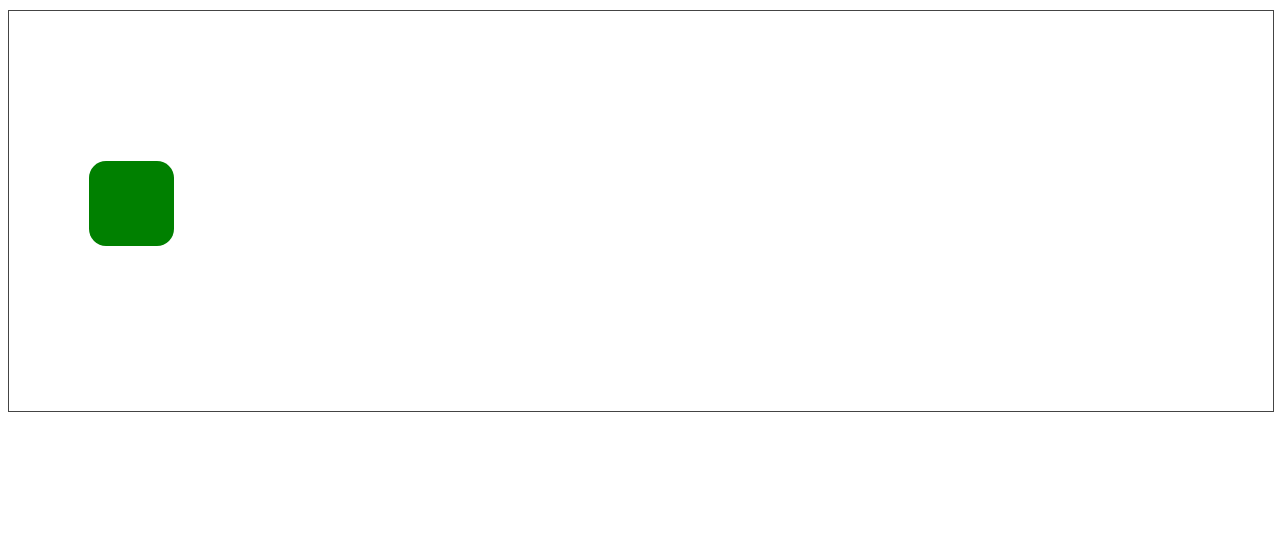
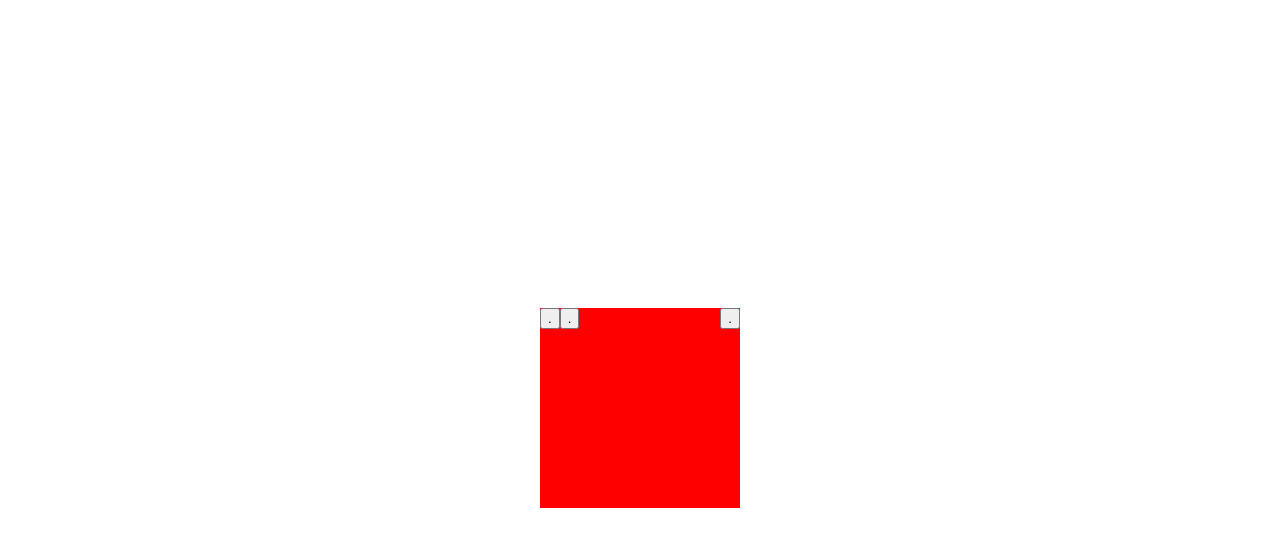
Before and after one commit to juliomdsneto/JsRandom, a React (Create React App) app: page / in a window 1280 px wide. Shown: the top 546 px of the page. Built offline with nearby package versions, Linux system fonts and the light colour scheme.

Commit message:
changing the whole approach
still need to add some buttons

```diff
--- a/src/App.js
+++ b/src/App.js
@@ -1,103 +1,133 @@
-import React, { useState, useEffect } from "react";
+import React, { useState } from "react";
 import ReactDOM from "react-dom";//alá, apelou
 
-const CIRCLE_SIZE = 85;
 
-const DragBox = () => {
-  const [state, setState] = useState({
-    hasCapture: false,
-    circleLeft: 80,
-    circleTop: 150,
-    isDragging: false,
-    previousLeft: 0,
-    previousTop: 0,
-  })
+export default function App() {
+  const [drag, setDrag] = useState({
+    active: false,
+    x: "",
+    y: ""
+  });
+
+  const [dims, setDims] = useState({
+    w: 200,
+    h: 200
+  });
+
+  const [boxForm, setBoxForm] = useState({
+    width: `${dims.w}px`,
+    height: `${dims.h}px`,
+    backgroundColor: "red"
+  });
+
+const teste = {
+  width: `${dims.w}px`,
+    height: `${dims.h}px`,
+    backgroundColor: "red"
+}
 
 
-
-  const [circleStyle, setCircleStyle] = useState({
-    width: CIRCLE_SIZE,
-    height: CIRCLE_SIZE,
-    borderRadius: CIRCLE_SIZE / 5,
-    position: "absolute",
-    left: state?.circleLeft,
-    top: state?.circleTop,
-    backgroundColor: state?.hasCapture ? "black" : "green"
-  })
-  const [boxStyle, setBoxStyle] = useState({
-    border: "1px solid #444444",
-    margin: "10px 0 20px",
-    minHeight: 400,
-    width: "100%",
-    position: "relative"
-  })
-  // tu ta colocando ? pq o movimento nao é obrigatorio?
-  // o que isso aqui faz exatamente?     const { hasCapture, circleLeft, circleTop } = state;
-  //é um obj isso?
-  const onDown = event => {
-    setState({ ...state, isDragging: true });
-    event.target.setPointerCapture(event.pointerId);
-    //qual era o problema antes?
-
-    extractPositionDelta(event);
+  const startResize = (e) => {
+    setDrag({
+      active: true,
+      x: e.clientX,
+      y: e.clientY
+    });
   };
 
-  const onMove = event => {
-    console.log(event)
-    if (!state.isDragging) {
-      return;
+  const resizeFrame = (e) => {
+    const { active, x, y } = drag;
+    if (active) {
+      const xDiff = Math.abs(x - e.clientX);
+      const yDiff = Math.abs(y - e.clientY);
+      const newW = x > e.clientX ? dims.w - xDiff : dims.w + xDiff;
+      const newH = y > e.clientY ? dims.h + yDiff : dims.h - yDiff;
+
+      setDrag({ ...drag, x: e.clientX, y: e.clientY });
+      setDims({ w: newW, h: newH });
     }
-    const { left, top } = extractPositionDelta(event);
-
-    setState(({ ...state, circleLeft: circleLeft + left,
-      circleTop: circleTop + top }))
   };
 
-  const onUp = event => setState({ ...state, isDragging: false });
-  const onGotCapture = event => setState({ ...state, hasCapture: true });
-  const onLostCapture = event => setState({ ...state, hasCapture: false });
-
-  const extractPositionDelta = event => {
-    const left = event.clientX;
-    const top = event.clientY;
-    const delta = {
-      left: left - state.previousLeft,
-      top: top - state.previousTop
-    };
-    setState({ ...state, previousLeft: left, previousTop: top })
-    return delta;
+  const stopResize = (e) => {
+    setDrag({ ...drag, active: false });
   };
 
-  const  { hasCapture, circleLeft, circleTop } = state;
-  // aloo
+  return (
+    <div style={{
+      justifyContent: "center",
+      alignItems: "center",
+      height:"100vh",
+      display: "flex"
+    }} onMouseMove={resizeFrame} onMouseUp={stopResize}>
+      <div
+        style={teste}
+      >
+        <button style={
+          {
+            cursor: "pointer",
+            border: "2p solid black",
+            float: "right",
+            margin: 0
+          }
+        }
+        onMouseDown={startResize}>
+         .
+        </button>
+        <button style={
+          {
+            cursor: "pointer",
+            border: "2p solid black",
+            float: "center",
+            margin: 0
+          }
+        }
+        onMouseDown={startResize}>
+         .
+        </button>
 
-  useEffect(() => {
-    setCircleStyle({
-      width: CIRCLE_SIZE,
-      height: CIRCLE_SIZE,
-      borderRadius: CIRCLE_SIZE / 5,
-      position: "absolute",
-      left: state?.circleLeft,
-      top: state?.circleTop,
-      backgroundColor: hasCapture ? "red" : "green"
-    })
-  }, [state])
+        <button style={
+          {
+            cursor: "pointer",
+            border: "2p solid black",
+            float: "revert",
+            margin: 0
+          }
+        }
+        onMouseDown={startResize}>
+         .
+        </button>
 
-  return (
-    <div style={boxStyle}>
-      <div
-        style={circleStyle}
-        touch-action="none"
-        onPointerDown={onDown }
-        onPointerMove={onMove}
-        onPointerUp={onUp}
-        onPointerCancel={onUp}
-        onGotPointerCapture={onGotCapture}
-        onLostPointerCapture={onLostCapture}
-      />
+      </div>
     </div>
-  );// pq sem arrow agora?
+  );
+}
 
-}//nao é isso?
 
-export default DragBox
+// style = {
+//   {
+//     cursor: "pointer",
+//     border: "2p solid black",
+//     float: "center",
+//     margin: 0
+//   }
+// }
+
+
+// .container {
+//   display: flex;
+//   height: 100vh;
+//   justify-content: center;
+//   align-items: center;
+// }
+
+// .box {
+//   background-color: red;
+// }
+
+// display: "flex",
+// justifyContent: "center",
+// flex: 1,
+// backgroundColor: "green",
+// height: 100,
+// alignItems: "center"
+// }
```
